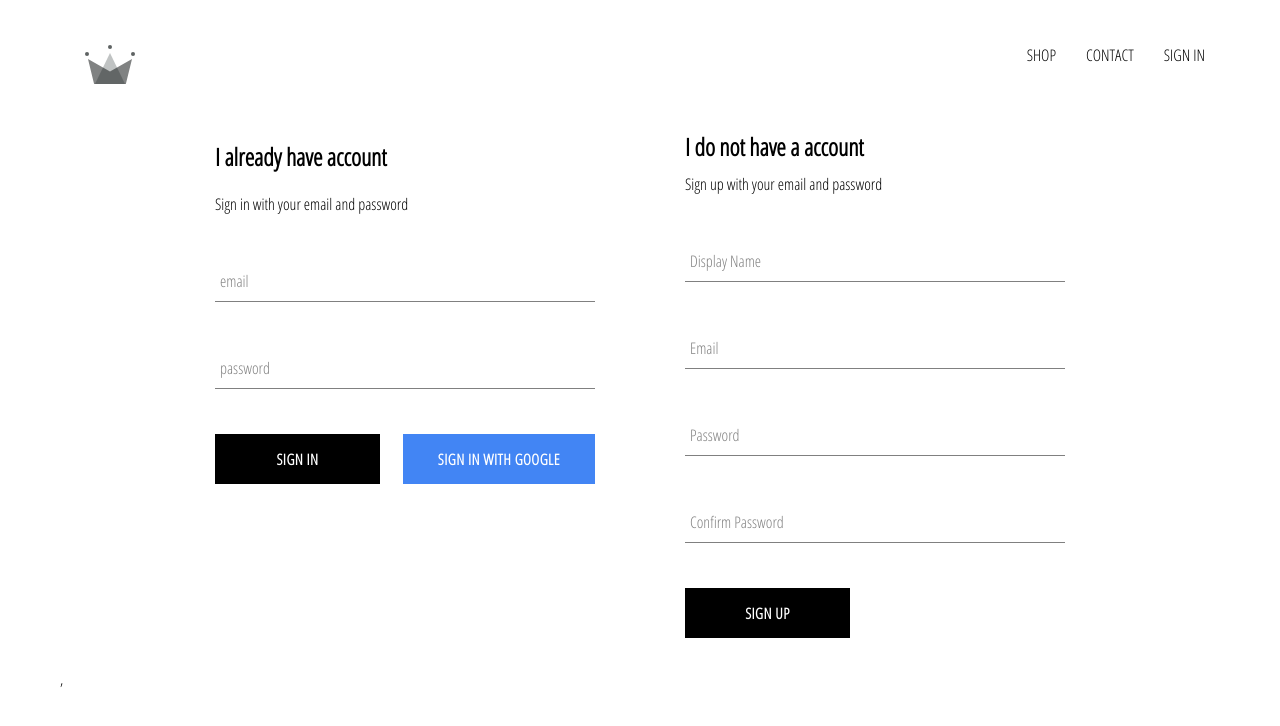
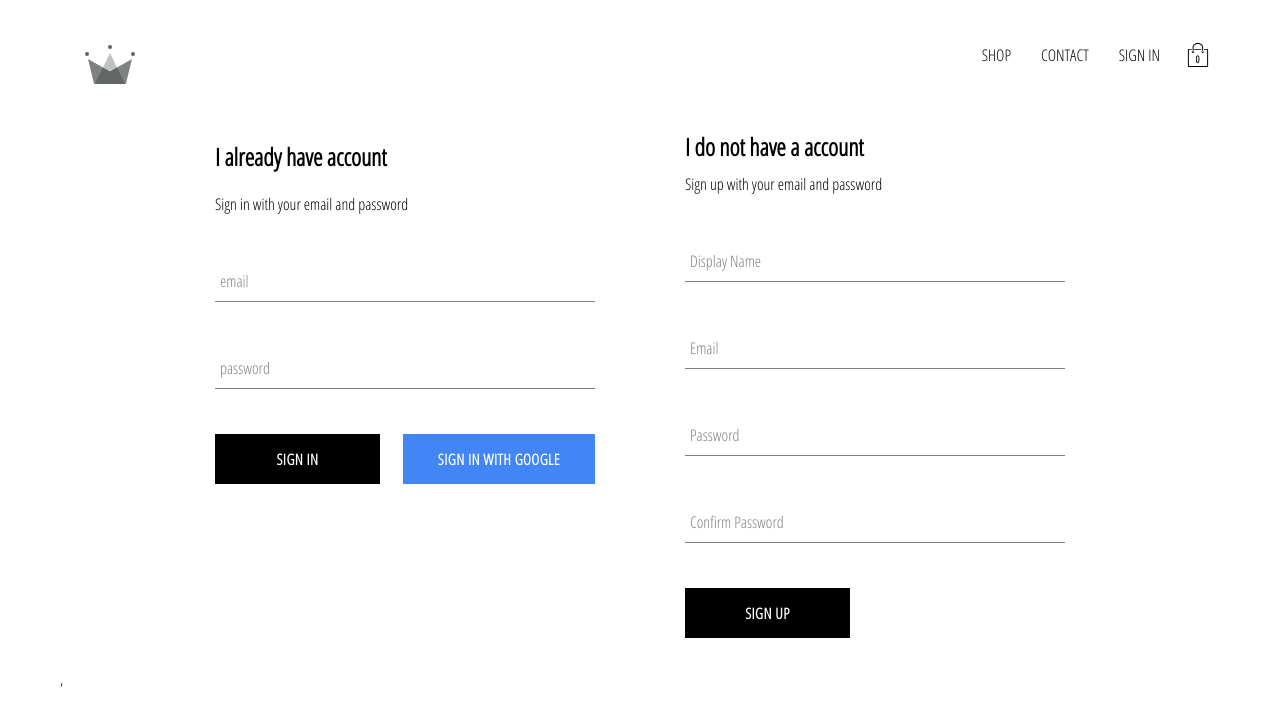
Before and after one commit to MStr85/crwn-clothing, a React (Create React App) app: page /signin in a window 1280 px wide. Shown: the top 726 px of the page. Built offline with nearby package versions, Linux system fonts and the light colour scheme; no server answers.

Commit message:
added cartIcon and cart-dropdown components to our aplication, also implemented cart reducer

```diff
--- /dev/null
+++ b/src/components/cart-dropdown/cart-dropdown.component.jsx
@@ -0,0 +1,14 @@
+import React from 'react';
+
+import CustomButton from '../custom-button/custom-button.component';
+
+import './cart-dropdown.styles.scss';
+
+const CartDropdown = () => (
+	<div className='cart-dropdown'>
+		<div className='cart-items' />
+		<CustomButton>GO TO CHECKOUT</CustomButton>
+	</div>
+)
+
+export default CartDropdown;
--- /dev/null
+++ b/src/components/cart-dropdown/cart-dropdown.styles.scss
@@ -0,0 +1,24 @@
+.cart-dropdown {
+  position: absolute;
+  width: 240px;
+  height: 340px;
+  display: flex;
+  flex-direction: column;
+  padding: 20px;
+  border: 1px solid black;
+  background-color: white;
+  top: 90px;
+  right: 40px;
+  z-index: 5;
+
+  .cart-items {
+    height: 240px;
+    display: flex;
+    flex-direction: column;
+    overflow: scroll;
+  }
+
+  button {
+    margin-top: auto;
+  }
+}
--- /dev/null
+++ b/src/components/cart-icon/cart-icon.component.jsx
@@ -0,0 +1,22 @@
+import React from 'react';
+import { connect } from 'react-redux';
+
+import { toggleCartHidden } from '../../redux/cart/cart.actions';
+
+import { ReactComponent as ShoppingIcon } from '../../assets/shopping-bag.svg';
+
+import './cart-icon.styles.scss';
+
+const CartIcon = ({ toggleCartHidden }) => (
+
+	<div className='cart-icon' onClick={toggleCartHidden}>
+		<ShoppingIcon className='shopping-icon' />
+		<span className='item-count'>0</span>
+	</div>
+);
+
+const mapDispatchToProps = dispatch => ({
+	toggleCartHidden: () => dispatch(toggleCartHidden())
+})
+
+export default connect(null, mapDispatchToProps)(CartIcon);
--- /dev/null
+++ b/src/components/cart-icon/cart-icon.styles.scss
@@ -0,0 +1,21 @@
+.cart-icon {
+  width: 45px;
+  height: 45px;
+  position: relative;
+  display: flex;
+  align-items: center;
+  justify-content: center;
+  cursor: pointer;
+
+  .shopping-icon {
+    width: 24px;
+    height: 24px;
+  }
+
+  .item-count {
+    position: absolute;
+    font-size: 10px;
+    font-weight: bold;
+    bottom: 12px;
+  }
+}
--- a/src/components/header/header.component.jsx
+++ b/src/components/header/header.component.jsx
@@ -3,13 +3,15 @@
 import { connect } from 'react-redux';
 
 import { auth } from '../../firebase/firebase.utils';
+import CartIcon from '../cart-icon/cart-icon.component';
+import CartDropdown from '../cart-dropdown/cart-dropdown.component';
 
 import { ReactComponent as Logo } from '../../assets/crown.svg';
 
 
 import './header.styles.scss';
 
-const Header = ({ currentUser }) => (
+const Header = ({ currentUser, hidden }) => (
 	<div className='header'>
 		<Link className='logo-container' to='/'>
 			<Logo className='logo' />
@@ -27,12 +29,15 @@
 				:
 				(<Link className='option' to='/signin'>SIGN IN</Link>)
 			}
+			<CartIcon />
 		</div>
+		{ hidden ? null : <CartDropdown /> }
 	</div>
 );
 
-const mapStateToProps = state => ({
-	currentUser: state.user.currentUser
+const mapStateToProps = ({user: { currentUser }, cart: { hidden }}) => ({
+	currentUser,
+	hidden
 })
 
 export default connect(mapStateToProps)(Header);
--- /dev/null
+++ b/src/redux/cart/cart.actions.js
@@ -0,0 +1,5 @@
+import CartActionTypes from './cart.types';
+
+export const toggleCartHidden = () => ({
+	type: CartActionTypes.TOGGLE_CART_HIDDEN
+});
--- /dev/null
+++ b/src/redux/cart/cart.reducer.jsx
@@ -0,0 +1,19 @@
+import CartActionTypes from './cart.types';
+
+const INITIAL_STATE = {
+	hidden: true
+};
+
+const cartReducer = (state = INITIAL_STATE, action) => {
+	switch(action.type) {
+		case CartActionTypes.TOGGLE_CART_HIDDEN:
+			return {
+				...state,
+				hidden: !state.hidden
+			}
+		default:
+			return state;
+	}
+}
+
+export default cartReducer;
--- /dev/null
+++ b/src/redux/cart/cart.types.js
@@ -0,0 +1,5 @@
+const CartActionTypes = {
+	TOGGLE_CART_HIDDEN: 'TOGGLE_CART_HIDDEN'
+}
+
+export default CartActionTypes;
--- a/src/redux/root-reducer.js
+++ b/src/redux/root-reducer.js
@@ -1,7 +1,9 @@
 import { combineReducers } from 'redux';
 
 import userReducer from './user/user.reducer';
+import cartReducer from './cart/cart.reducer';
 
 export default combineReducers({
-	user: userReducer
+	user: userReducer,
+	cart: cartReducer
 });
```
Also changed, not shown: src/assets/shopping-bag.svg (added).
